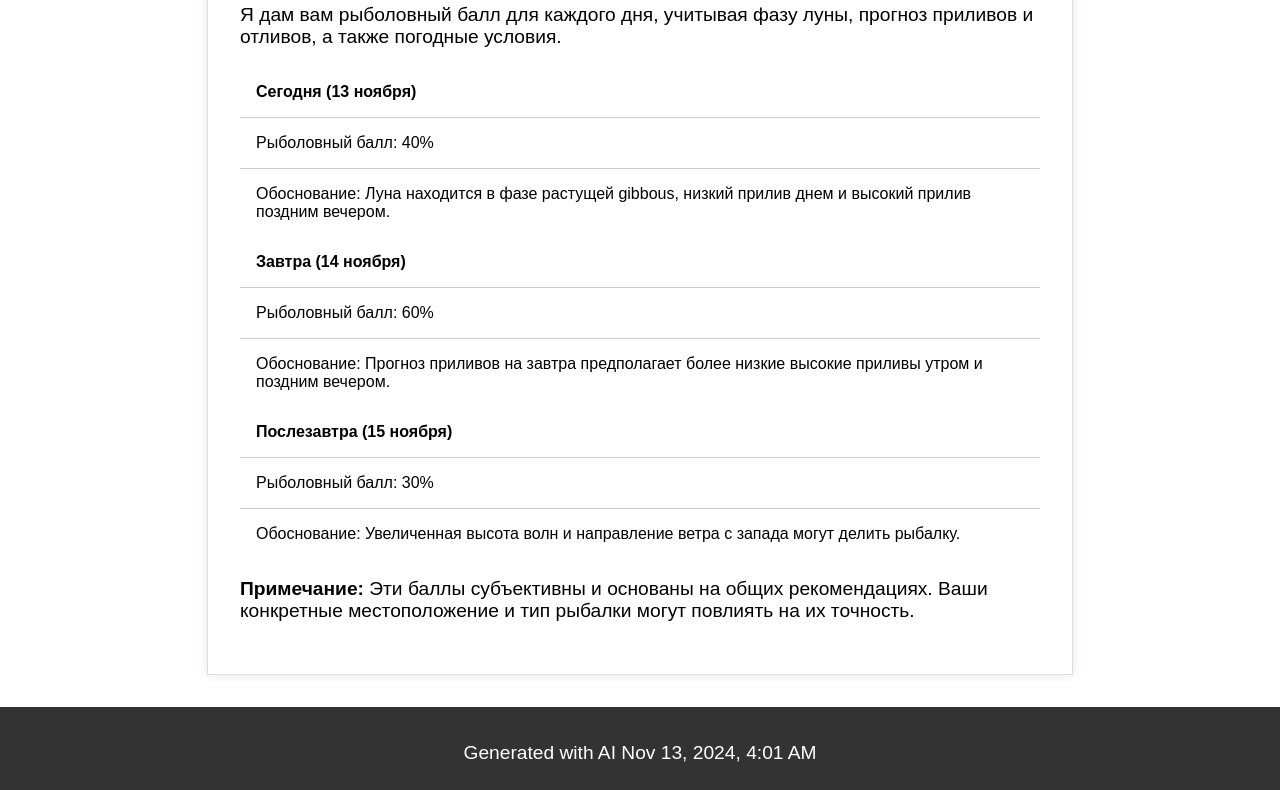
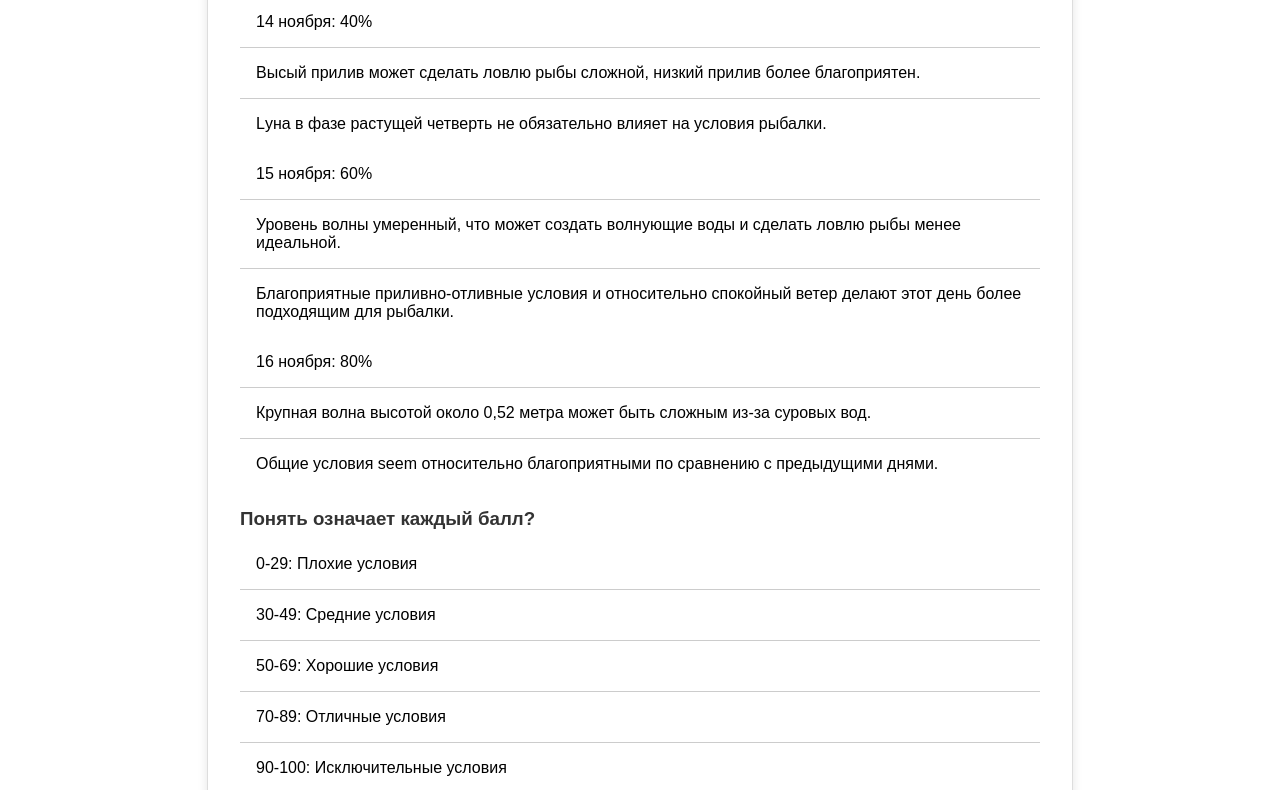
Before and after one commit to Shareed2k/shareed2k.github.io, a plain HTML site: page index.html in a window 1280 px wide. Shown: the part 240-1030 px from the top of the page. Drawn offline with Linux system fonts and the light colour scheme.

Commit message:
update index

```diff
--- a/index.html
+++ b/index.html
@@ -83,11 +83,11 @@
     </header>
     <main>
         <section id="fishing-score">
-            <h2>Рыболовный балл на этой неделе</h2><p>Я дам вам рыболовный балл для каждого дня, учитывая фазу луны, прогноз приливов и отливов, а также погодные условия.</p><ul>  <li><strong>Сегодня (13 ноября)</strong></li>  <ul>    <li>Рыболовный балл: 40%</li>    <li>Обоснование: Луна находится в фазе растущей gibbous, низкий прилив днем и высокий прилив поздним вечером.</li>  </ul>  <li><strong>Завтра (14 ноября)</strong></li>  <ul>    <li>Рыболовный балл: 60%</li>    <li>Обоснование: Прогноз приливов на завтра предполагает более низкие высокие приливы утром и поздним вечером.</li>  </ul>  <li><strong>Послезавтра (15 ноября)</strong></li>  <ul>    <li>Рыболовный балл: 30%</li>    <li>Обоснование: Увеличенная высота волн и направление ветра с запада могут делить рыбалку.</li>  </ul></ul><p><strong>Примечание:</strong> Эти баллы субъективны и основаны на общих рекомендациях. Ваши конкретные местоположение и тип рыбалки могут повлиять на их точность.</p>
+            <h2>Оценка условий рыбалки</h2><ul>  <li>14 ноября: 40%</li>  <ul>    <li>Высый прилив может сделать ловлю рыбы сложной, низкий прилив более благоприятен.</li>    <li>Lуна в фазе растущей четверть не обязательно влияет на условия рыбалки.</li>  </ul></li><li>15 ноября: 60%</li><ul>  <li>Уровень волны умеренный, что может создать волнующие воды и сделать ловлю рыбы менее идеальной.</li>  <li>Благоприятные приливно-отливные условия и относительно спокойный ветер делают этот день более подходящим для рыбалки.</li></ul><li>16 ноября: 80%</li><ul>  <li>Крупная волна высотой около 0,52 метра может быть сложным из-за суровых вод.</li>  <li>Общие условия seem относительно благоприятными по сравнению с предыдущими днями.</li></ul></ul><h3>Понять означает каждый балл?</h3><ul>  <li>0-29: Плохие условия</li>  <li>30-49: Средние условия</li>  <li>50-69: Хорошие условия</li>  <li>70-89: Отличные условия</li>  <li>90-100: Исключительные условия</li></ul><h3>Обратите внимание:</h3><p>Эти оценки предназначены для общего представления об условиях рыбалки и не должны считаться инвестиционным советом или гарантией успеха.</p>
         </section>
     </main>
     <footer>
-        <p>Generated with AI Nov 13, 2024, 4:01 AM</p>
+        <p>Generated with AI Nov 14, 2024, 4:01 AM</p>
     </footer>
 </body>
 </html>
```
